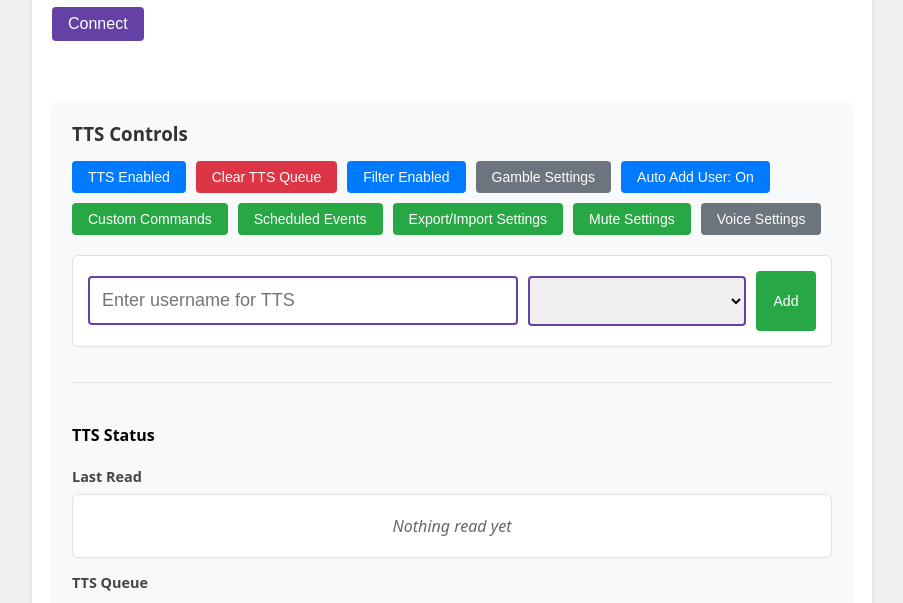
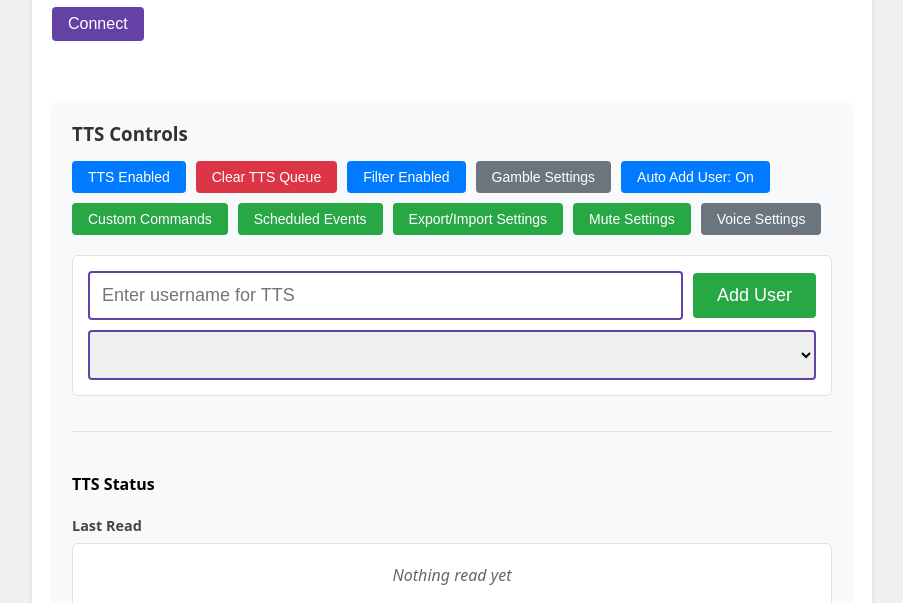
Before and after one commit to websimapi/websim-twitch-chat-viewer-5, a plain HTML site: page index.html in a window 1280 px wide. Shown: the part 167-770 px from the top of the page, without its empty margins (188-1091 px from the left). Drawn offline with Linux system fonts and the light colour scheme.

Commit message:
v10: On microsoft edge the drop down is overflowing out of the container for the Add User voice dropdown please fix; Also move the Add User to be a button right beside the Enter Username for TTS input

```diff
--- a/index.html
+++ b/index.html
@@ -114,51 +114,54 @@
       grid-template-columns: repeat(auto-fill, minmax(300px, 1fr));
       gap: 15px;
     }
-    /* Updated TTS Add Form added inline items */
+    /* Updated TTS Add Form styling */
     #tts-add-form {
       display: flex;
-      align-items: center;
+      flex-direction: column;
       gap: 10px;
       margin: 15px 0;
       padding: 15px;
       background: white;
       border-radius: 6px;
       border: 1px solid #e0e0e0;
-      flex-wrap: wrap;
+    }
+    .tts-add-row {
+      display: flex;
+      align-items: center;
+      gap: 10px;
+      flex-wrap: nowrap;
     }
     #tts-username {
-      flex: 1 1 auto;
+      flex: 1;
       padding: 12px;
       border: 2px solid #6441A4;
       border-radius: 4px;
       font-size: 18px;
-      margin-bottom: 0;
     }
-    #tts-voice-select {
-      flex: 1 1 auto;
-      padding: 12px;
-      border: 2px solid #6441A4;
-      border-radius: 4px;
+    #add-user-btn {
+      padding: 12px 24px;
       font-size: 18px;
-      margin-bottom: 0;
-    }
-    /* Make Add User button square and to the right of input and select */
-    #add-user-btn {
-      flex: 0 0 auto;
-      width: 60px;
-      height: 60px;
-      font-size: 14px;
       background: #28a745;
       color: white;
       border: none;
       border-radius: 4px;
       cursor: pointer;
-      display: flex;
-      align-items: center;
-      justify-content: center;
+      white-space: nowrap;
     }
     #add-user-btn:hover {
       background: #218838;
+    }
+    /* Ensure dropdown does not overflow in Microsoft Edge */
+    #tts-voice-select {
+      width: 100%;
+      box-sizing: border-box;
+      padding: 12px;
+      border: 2px solid #6441A4;
+      border-radius: 4px;
+      font-size: 18px;
+      max-width: 100%;
+      overflow: hidden;
+      text-overflow: ellipsis;
     }
     .control-btn {
       padding: 8px 16px;
@@ -550,9 +553,11 @@
         </div>
       </div>
       <form id="tts-add-form">
-        <input type="text" id="tts-username" placeholder="Enter username for TTS">
+        <div class="tts-add-row">
+          <input type="text" id="tts-username" placeholder="Enter username for TTS">
+          <button type="submit" id="add-user-btn" class="control-btn add-btn">Add User</button>
+        </div>
         <select id="tts-voice-select"></select>
-        <button type="submit" id="add-user-btn" class="control-btn add-btn">Add</button>
       </form>
       <div class="tts-user-list" id="tts-users"></div>
       <div class="queue-section">
```
